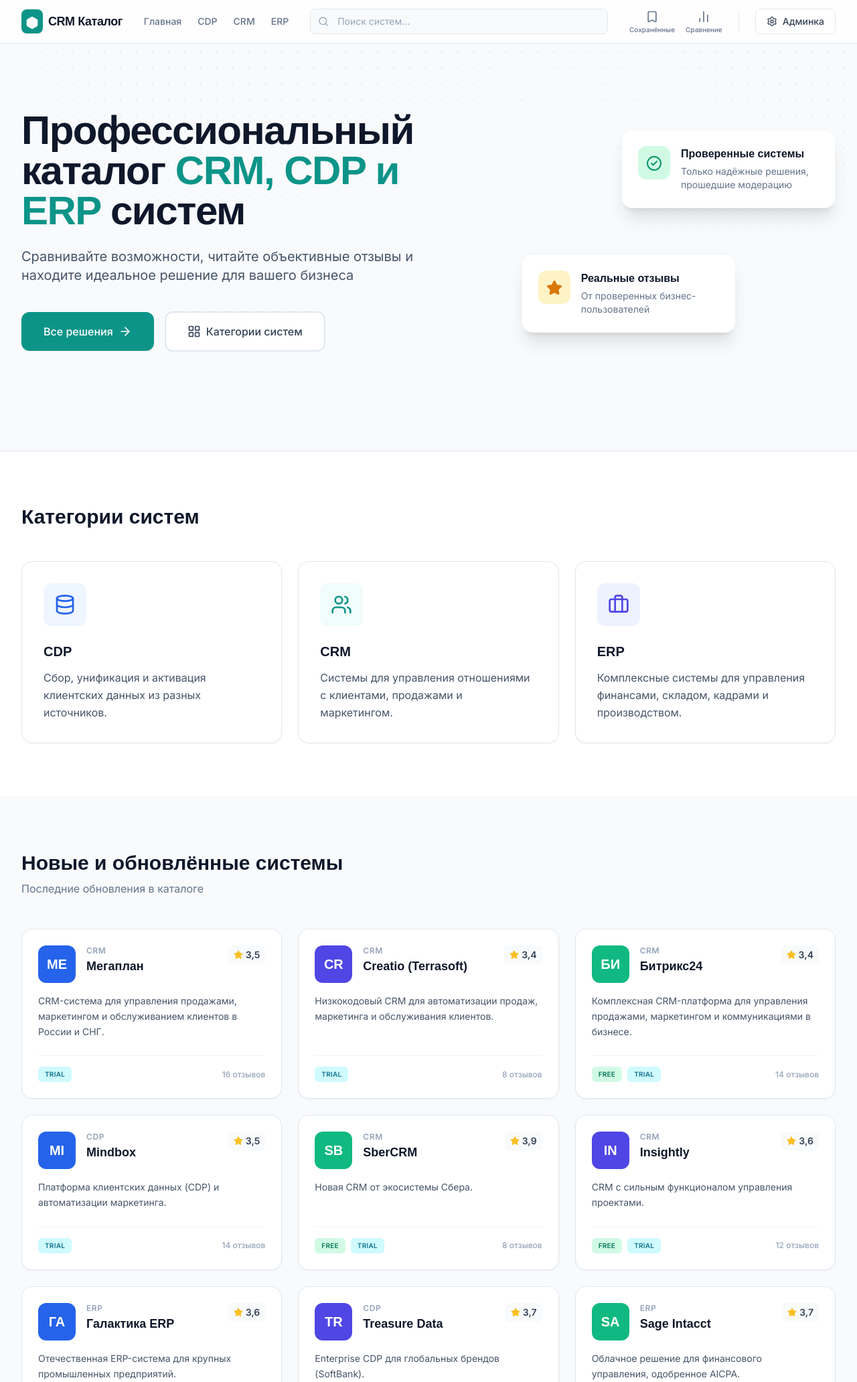
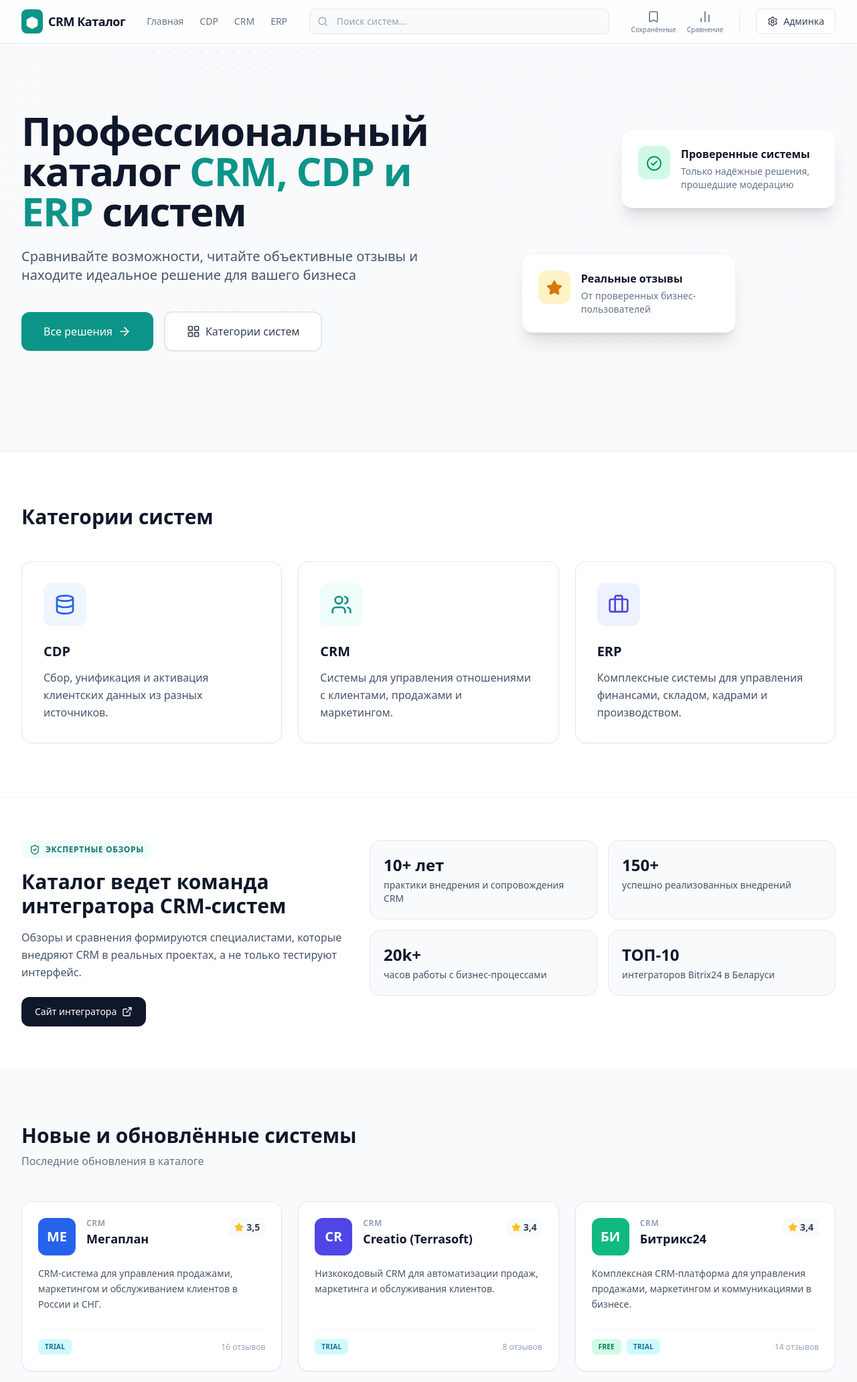
Before and after one commit to tserashchuk/crms, a Django app: page / in a window 1280 px wide. Shown: the top 2064 px of the page at 67% size. Run offline with Django 4.2, Linux system fonts and the light colour scheme; data comes from the database, SQL or seed files in the repository; some libraries are stand-ins or nearby versions; some web fonts are replaced.

Commit message:
Refactor base template and enhance catalog pages with new Integrator Expertise section
- Deferred loading of Tailwind CSS and AOS scripts to improve page rendering performance.
- Updated AOS and Lucide script sources to use jsDelivr for better reliability.
- Added an Integrator Expertise section in the catalog home page to highlight CRM integration expertise.
- Introduced an Integrator Expertise Card in the product detail page to showcase expert reviews and credentials.

```diff
--- a/templates/base.html
+++ b/templates/base.html
@@ -12,8 +12,8 @@
   <link rel="preconnect" href="https://fonts.gstatic.com" crossorigin>
   <link href="https://fonts.googleapis.com/css2?family=Inter:wght@400;500;600&family=Unbounded:wght@400;500;600;700&display=swap" rel="stylesheet">
 
-  <!-- Tailwind CSS -->
-  <script src="https://cdn.tailwindcss.com"></script>
+  <!-- Tailwind CSS (deferred to avoid render blocking) -->
+  <script defer src="https://cdn.tailwindcss.com"></script>
   <script>
     tailwind.config = {
       corePlugins: {
@@ -52,7 +52,7 @@
   </script>
 
   <!-- AOS Animations -->
-  <link href="https://unpkg.com/aos@2.3.1/dist/aos.css" rel="stylesheet">
+  <link href="https://cdn.jsdelivr.net/npm/aos@2.3.1/dist/aos.css" rel="stylesheet">
 
   <style>
     /* New Design Utilities */
@@ -200,17 +200,23 @@
   </footer>
 
   <!-- Lucide Icons -->
-  <script src="https://unpkg.com/lucide@latest"></script>
+  <script defer src="https://cdn.jsdelivr.net/npm/lucide@latest/dist/umd/lucide.min.js"></script>
 
   <!-- AOS Animations JS -->
-  <script src="https://unpkg.com/aos@2.3.1/dist/aos.js"></script>
+  <script defer src="https://cdn.jsdelivr.net/npm/aos@2.3.1/dist/aos.js"></script>
   <script>
-    lucide.createIcons();
-    AOS.init({
-      once: true,
-      offset: 50,
-      duration: 500,
-      easing: 'ease-out-cubic',
+    window.addEventListener("DOMContentLoaded", function () {
+      if (window.lucide && typeof window.lucide.createIcons === "function") {
+        window.lucide.createIcons();
+      }
+      if (window.AOS && typeof window.AOS.init === "function") {
+        window.AOS.init({
+          once: true,
+          offset: 50,
+          duration: 500,
+          easing: "ease-out-cubic",
+        });
+      }
     });
   </script>
 </body>
--- a/templates/catalog/home.html
+++ b/templates/catalog/home.html
@@ -105,6 +105,48 @@
   </div>
 </section>
 {% endif %}
+
+<!-- Integrator Expertise Section -->
+<section class="py-16 bg-white border-t border-slate-100">
+  <div class="max-w-7xl mx-auto px-4 sm:px-6 lg:px-8">
+    <div class="grid lg:grid-cols-12 gap-8 items-start">
+      <div class="lg:col-span-5" data-aos="fade-right">
+        <div class="inline-flex items-center gap-2 px-3 py-1.5 rounded-full bg-teal-50 text-teal-700 text-xs font-semibold uppercase tracking-wider mb-4">
+          <i data-lucide="shield-check" class="w-4 h-4"></i>
+          Экспертные обзоры
+        </div>
+        <h2 class="text-3xl font-heading font-bold text-slate-900 mb-4 m-0">
+          Каталог ведет команда интегратора CRM-систем
+        </h2>
+        <p class="text-slate-600 leading-relaxed mb-6">
+          Обзоры и сравнения формируются специалистами, которые внедряют CRM в реальных проектах, а не только тестируют интерфейс.
+        </p>
+        <a href="http://new.kars.by/" target="_blank" rel="noopener" class="inline-flex items-center gap-2 px-5 py-3 rounded-xl bg-slate-900 text-white text-sm font-medium hover:bg-slate-800 transition-colors no-underline">
+          Сайт интегратора
+          <i data-lucide="external-link" class="w-4 h-4"></i>
+        </a>
+      </div>
+      <div class="lg:col-span-7 grid sm:grid-cols-2 gap-4" data-aos="fade-left">
+        <div class="rounded-2xl border border-slate-200 bg-slate-50 p-5">
+          <div class="text-2xl font-heading font-bold text-slate-900 mb-1">10+ лет</div>
+          <p class="text-sm text-slate-600 m-0">практики внедрения и сопровождения CRM</p>
+        </div>
+        <div class="rounded-2xl border border-slate-200 bg-slate-50 p-5">
+          <div class="text-2xl font-heading font-bold text-slate-900 mb-1">150+</div>
+          <p class="text-sm text-slate-600 m-0">успешно реализованных внедрений</p>
+        </div>
+        <div class="rounded-2xl border border-slate-200 bg-slate-50 p-5">
+          <div class="text-2xl font-heading font-bold text-slate-900 mb-1">20k+</div>
+          <p class="text-sm text-slate-600 m-0">часов работы с бизнес-процессами</p>
+        </div>
+        <div class="rounded-2xl border border-slate-200 bg-slate-50 p-5">
+          <div class="text-2xl font-heading font-bold text-slate-900 mb-1">ТОП-10</div>
+          <p class="text-sm text-slate-600 m-0">интеграторов Bitrix24 в Беларуси</p>
+        </div>
+      </div>
+    </div>
+  </div>
+</section>
 
 <!-- System Cards Section -->
 <section class="py-20 bg-slate-50 border-t border-slate-100">
```
Also changed, not shown: templates/catalog/product_detail.html (+21 -0 lines).
